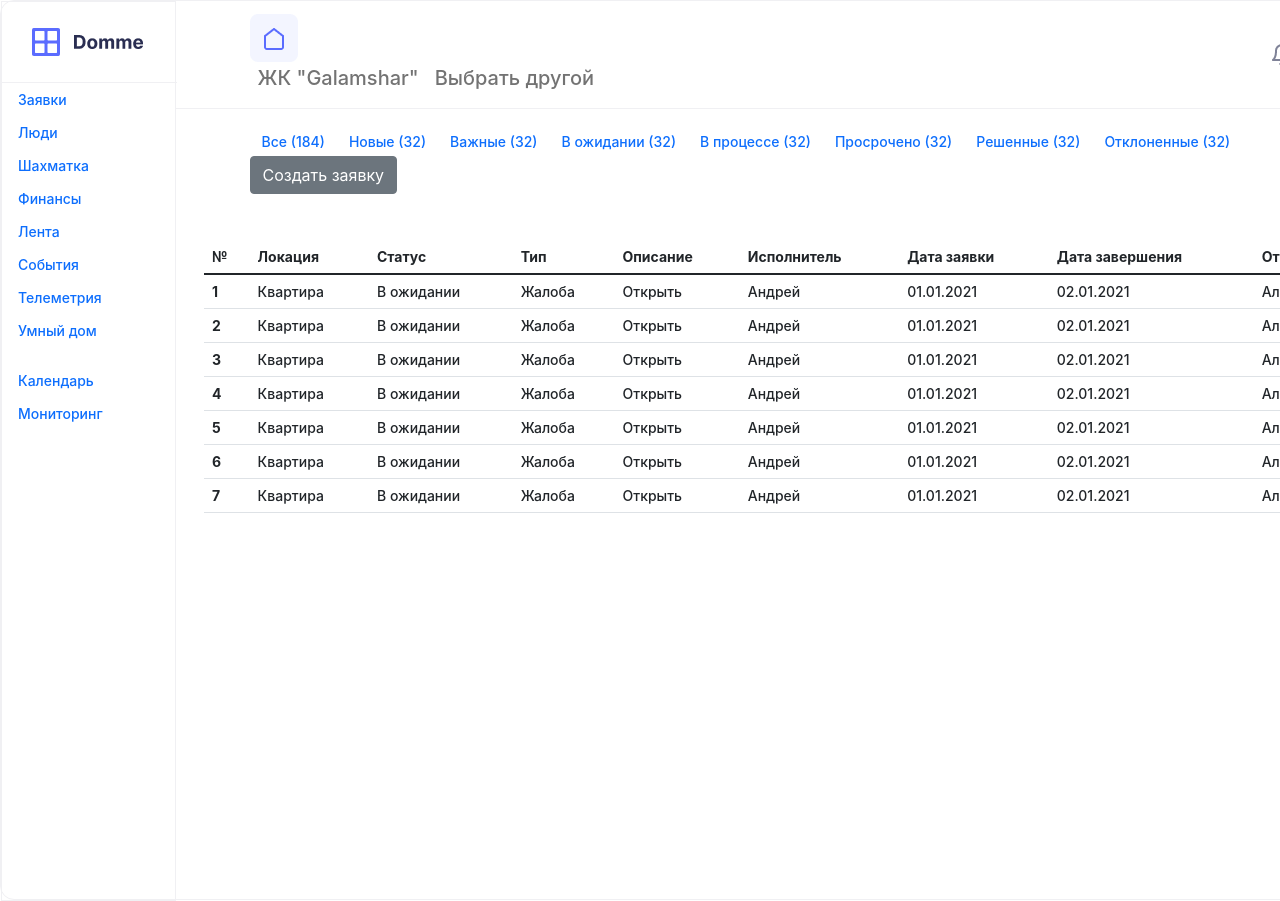
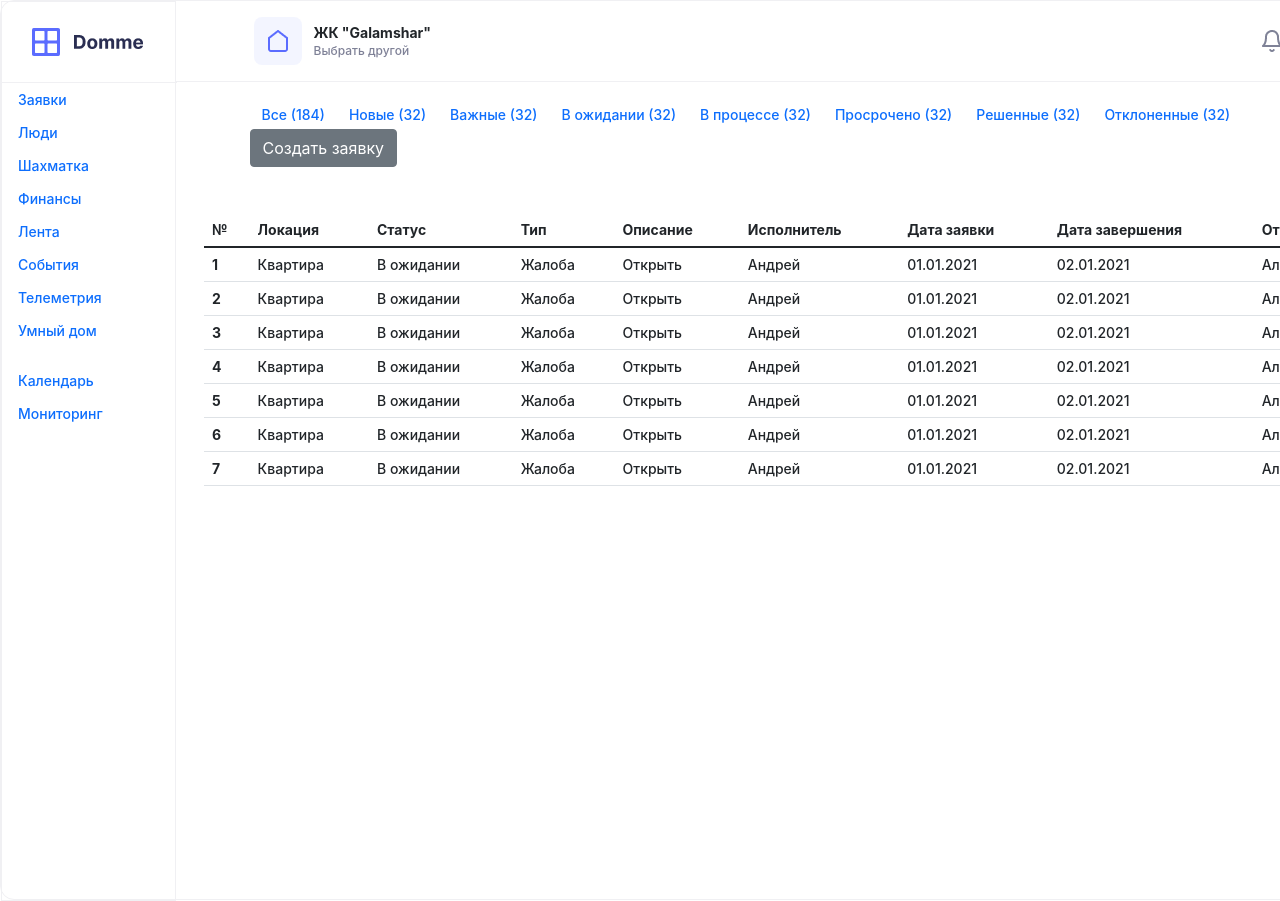
Before and after one commit to AmacioSlayer/domme_rask, a Vue app: page / in a window 1280 px wide. Shown: the top 901 px of the page. Built offline with nearby package versions, Linux system fonts and the light colour scheme; data requests are answered from the project's data file; a web font is replaced by a local one.

Commit message:
Added residence information in header

```diff
--- a/src/components/TableRequests.vue
+++ b/src/components/TableRequests.vue
@@ -3,35 +3,27 @@
     <header class="header">
       <div class="container">
         <b-navbar toggleable="lg">
-          <b-navbar-brand href="#">
-            <div class="icon_galamshar">
+          <div class="residence_info">
+            <div class="icon_house_bg"></div>
             <img
               class="icon_house"
               src="@/assets/icon_house.png"
               alt="icon_house"
             />
-              <img
-                class="icon_house_bg"
-                src="@/assets/icon_house_bg.png"
-                alt="icon_house"
-              />
-              <div class="galamshar">
-                <b-navbar-nav>
-                  <b-nav-item>ЖК "Galamshar"</b-nav-item>
-                  <b-nav-item href="#">Выбрать другой</b-nav-item>
-                </b-navbar-nav>
+            <div class="residence_title">
+              <div class="residence">ЖК "Galamshar"</div>
+              <a class="residence_another" href="#">Выбрать другой</a>
             </div>
           </div>
-          </b-navbar-brand>
           <b-navbar-nav class="ml-auto">
-            <b-nav-item-dropdown class="as-center" no-caret>
+            <b-nav-item-dropdown class="notifications as-center" no-caret>
               <template #button-content>
                 <img src="@/assets/bell.png" alt="messages" />
               </template>
-              <b-dropdown-item href="#">Сообщение №1</b-dropdown-item>
-              <b-dropdown-item href="#">Сообщение №2</b-dropdown-item>
-              <b-dropdown-item href="#">Сообщение №3</b-dropdown-item>
-              <b-dropdown-item href="#">Сообщение №4</b-dropdown-item>
+              <b-dropdown-item href="#">Уведомление №1</b-dropdown-item>
+              <b-dropdown-item href="#">Уведомление №2</b-dropdown-item>
+              <b-dropdown-item href="#">Уведомление №3</b-dropdown-item>
+              <b-dropdown-item href="#">Уведомление №4</b-dropdown-item>
             </b-nav-item-dropdown>
             <b-nav-item-dropdown class="as-center" no-caret>
               <template #button-content>
@@ -61,7 +53,7 @@
         </div>
       </div>
     </div>
-    <div class="menu_search"></div>
+    <div class="menu_search"><div class="container"></div></div>
     <!-- <table class="tableWithRequests">
       <tr class="table_head">
         <td class="table_head_data">№</td>
@@ -115,19 +107,42 @@ export default {
 .content {
   margin-left: 175px;
 }
-.contain_er {
-  margin: 0 28px;
-}
 .header {
-  padding: 0 10px;
+  padding: 0 10px 0 18px;
   border-bottom: 1px solid #f0f0f3;
 }
-.icon_house {
-  padding: 14px;
+.icon_house_bg {
+  width: 48px;
+  height: 48px;
+  background: #5b6cff;
+  opacity: 0.07;
+  border-radius: 8px;
   position: absolute;
 }
-.icon_house_bg {
+.icon_house {
+  padding: 13px 14px;
   position: relative;
+}
+.residence_info {
+  display: flex;
+  align-items: center;
+}
+.residence_title {
+  margin-left: 12px;
+}
+.residence {
+  font-weight: bold;
+}
+.residence_another {
+  font-size: 12px;
+  line-height: 15px;
+  text-decoration: none;
+  align-items: center;
+  color: #2a2e52;
+  opacity: 0.6;
+}
+.notifications {
+  margin-right: 14px;
 }
 .ml-auto {
   margin-left: auto;
```
Lines whose indentation alone changed are shown as unchanged.
